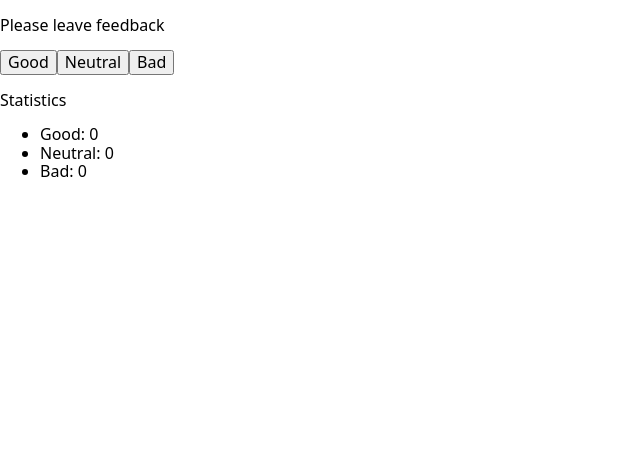
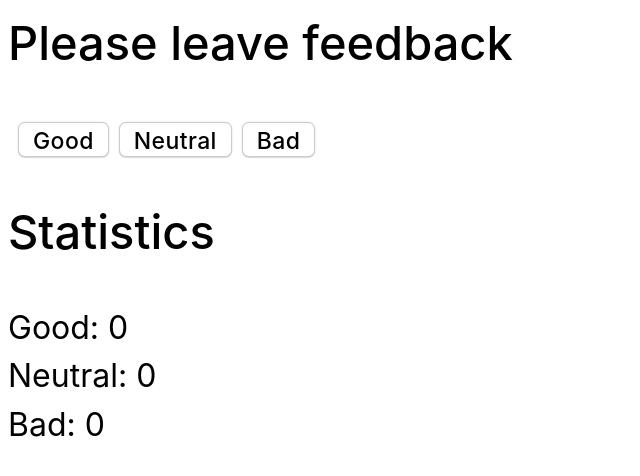
Before and after one commit to itstoreall/goit-react-hw-02-feedback, a React (Create React App) app: page / in a window 1280 px wide. Shown: the top 476 px of the page, without its empty margins (0-640 px from the left). Built offline with nearby package versions, Linux system fonts and the light colour scheme.

Commit message:
completed step one

```diff
--- /dev/null
+++ b/src/base.scss
@@ -0,0 +1,21 @@
+html {
+  -webkit-box-sizing: border-box;
+  box-sizing: border-box;
+}
+
+*,
+*::before,
+*::after {
+  -webkit-box-sizing: inherit;
+  box-sizing: inherit;
+
+  margin: 0;
+  padding: 0;
+}
+
+body {
+  font-family: -apple-system, BlinkMacSystemFont, avenir next, avenir,
+    helvetica neue, helvetica, Ubuntu, roboto, noto, segoe ui, arial, sans-serif;
+  font-size: 32px;
+  font-style: normal;
+}
--- a/src/components/Feedback/Feedback.jsx
+++ b/src/components/Feedback/Feedback.jsx
@@ -1,5 +1,6 @@
 import React, { Component } from 'react';
 // import style from './Profile.module.scss';
+import style from './Feedback.module.scss';
 
 class Feedback extends Component {
   // Модель (хранение данных)
@@ -39,33 +40,30 @@ class Feedback extends Component {
 
   render() {
     return (
-      <div className='Feedback'>
+      <div className={style.Feedback}>
         <p>Please leave feedback</p>
-        <div className='buttons'>
+        <div className={style.buttons}>
           <button
-            className='button'
             type='button'
             onClick={this.handleIncrement}>
                 Good
           </button>
           <button
-            className='button'
             type='button'
             onClick={this.handleNeutral}>
                 Neutral
           </button>
           <button
-            className='button'
             type='button'
             onClick={this.handleBad}>
                 Bad
           </button>
         </div>
         <p>Statistics</p>
-        <ul>
-          <li>Good: <span className='good'>{this.state.good}</span></li>
-          <li>Neutral: <span className='neutral'>{this.state.neutral}</span></li>
-          <li>Bad: <span className='bad'>{this.state.bad}</span></li>
+        <ul className={style.indicators}>
+          <li>Good: <span>{this.state.good}</span></li>
+          <li>Neutral: <span>{this.state.neutral}</span></li>
+          <li>Bad: <span>{this.state.bad}</span></li>
         </ul>
       </div>
     );
--- /dev/null
+++ b/src/components/Feedback/Feedback.module.scss
@@ -0,0 +1,37 @@
+.Feedback {
+  padding: 16px 8px 16px;
+  p {
+    font-size: 47px;
+    font-weight: 500;
+    margin-bottom: 50px;
+  }
+
+  .buttons {
+    padding-left: 10px;
+
+    button {
+      padding: 5px 14px 2px;
+      font-size: 23px;
+      font-weight: 500;
+      letter-spacing: 0.4px;
+      border: 1px solid #ccc;
+      border-radius: 7px;
+      background-color: #fff;
+      box-shadow: 0px 0px 1px rgba(0, 0, 0, 0.12),
+        0px 0px 3px rgba(0, 0, 0, 0.06), 0px 1px 1px rgba(0, 0, 0, 0.12);
+      margin-bottom: 48px;
+      cursor: pointer;
+      outline: none;
+
+      &:not(:last-child) {
+        margin-right: 10px;
+      }
+    }
+  }
+
+  .indicators {
+    li {
+      margin-bottom: 12px;
+    }
+  }
+}
--- a/src/index.js
+++ b/src/index.js
@@ -2,6 +2,7 @@ import React from 'react';
 import ReactDOM from 'react-dom';
 import App from './App';
 import 'modern-normalize/modern-normalize.css';
+import './base.scss';
 
 ReactDOM.render(
   <React.StrictMode>
```
